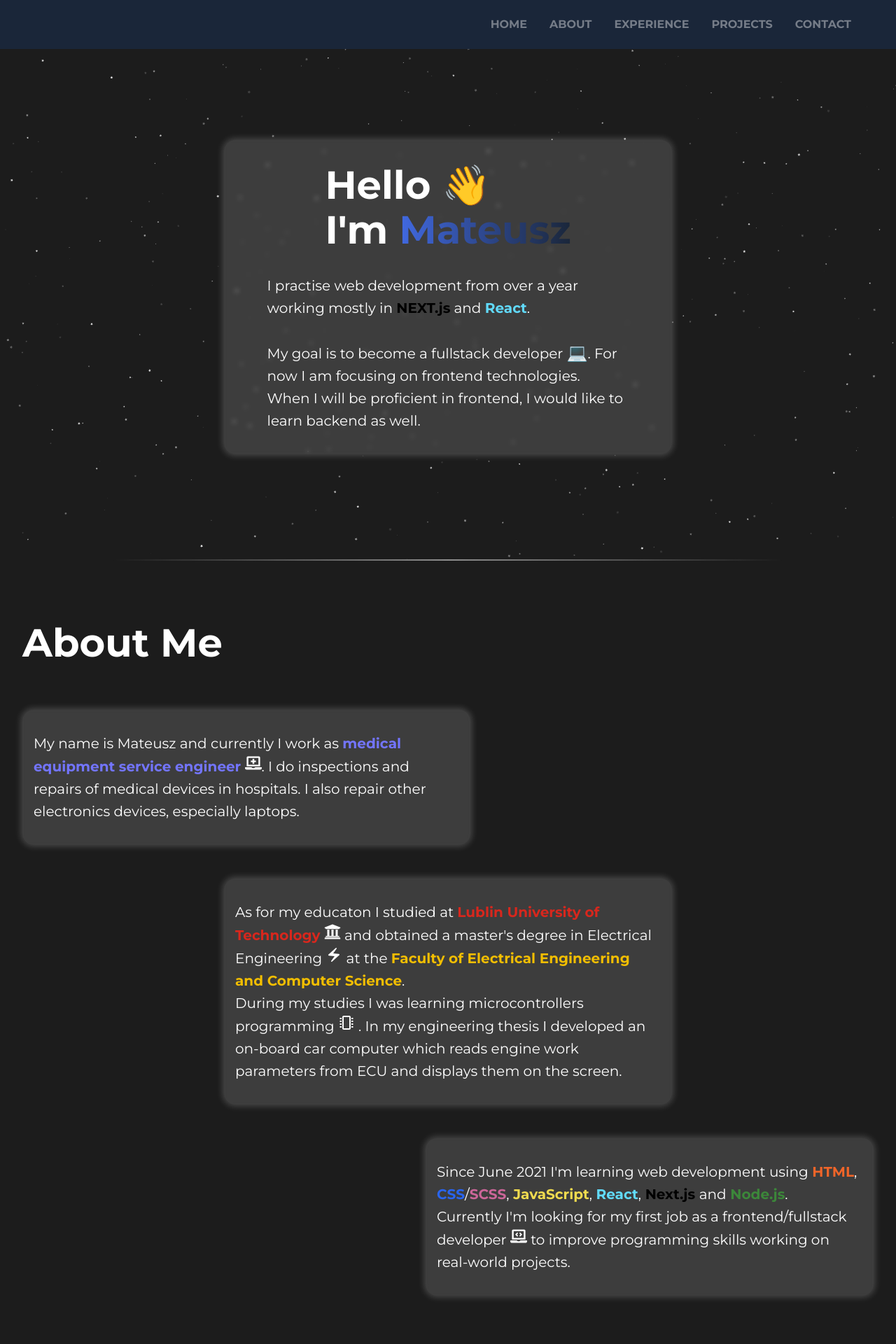
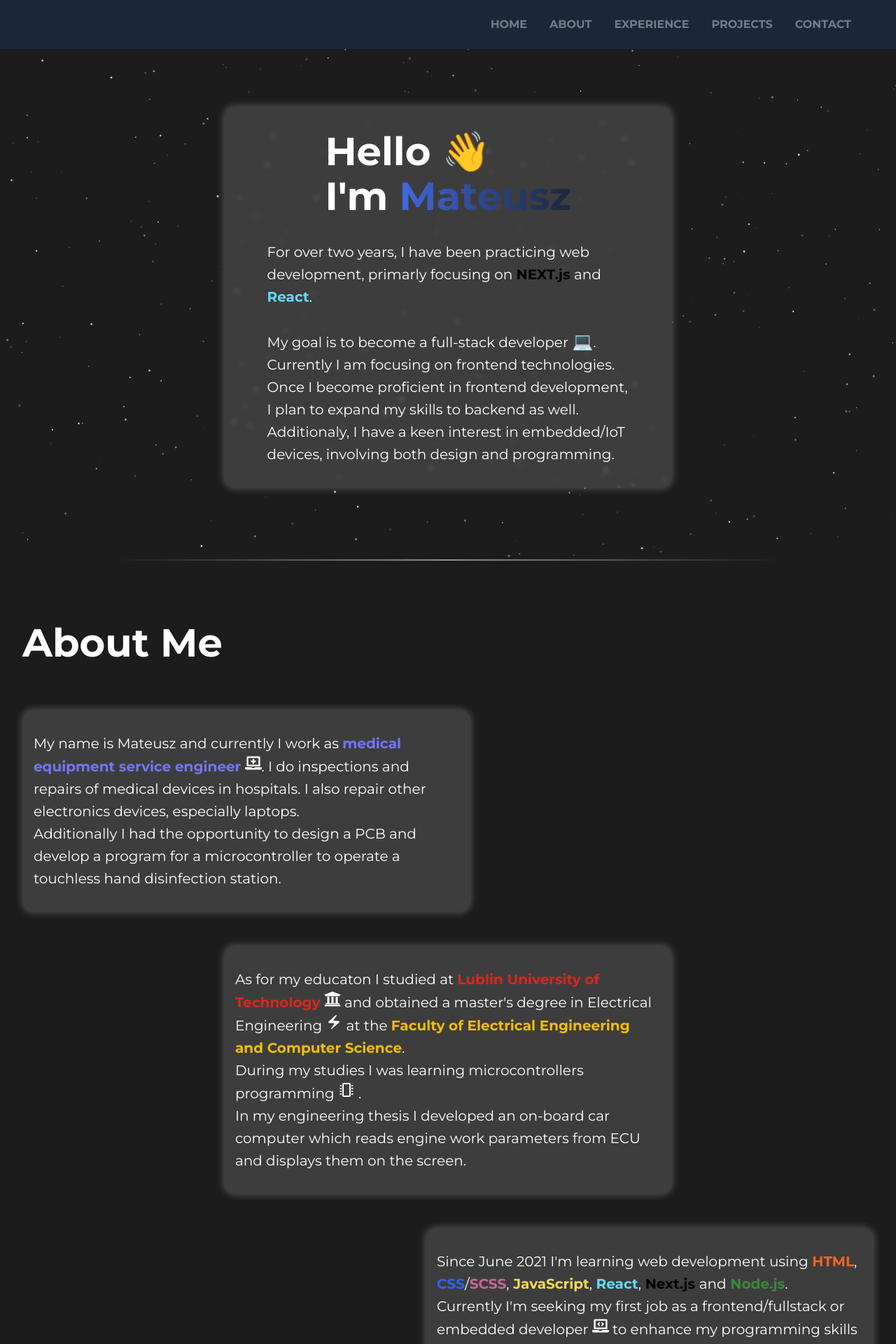
Before and after one commit to Mati2903/cvsite, a Next.js app: page / in a window 1280 px wide. Shown: the top 1920 px of the page at 70% size. Built offline with nearby package versions, Linux system fonts and the light colour scheme.

Commit message:
update content, add links in about card

```diff
--- a/src/components/About.js
+++ b/src/components/About.js
@@ -23,6 +23,10 @@ const About = () => {
 					<FaLaptopMedical />. I do inspections and repairs of medical devices
 					in hospitals. I also repair other electronics devices, especially
 					laptops.
+					<br />
+					Additionally I had the opportunity to design a PCB and develop a
+					program for a microcontroller to operate a touchless hand disinfection
+					station.
 				</p>
 			</motion.div>
 			<motion.div
@@ -52,9 +56,9 @@ const About = () => {
 					</a>
 					.<br />
 					During my studies I was learning microcontrollers programming{" "}
-					<BiMicrochip /> . In my engineering thesis I developed an on-board car
-					computer which reads engine work parameters from ECU and displays them
-					on the screen.
+					<BiMicrochip /> .<br />
+					In my engineering thesis I developed an on-board car computer which
+					reads engine work parameters from ECU and displays them on the screen.
 				</p>
 			</motion.div>
 			<motion.div
@@ -66,16 +70,37 @@ const About = () => {
 			>
 				<p className="about__card-paragraph">
 					Since June 2021 I&#8242;m learning web development using
-					<span className="html-color"> HTML</span>,
-					<span className="css-color"> CSS</span>/
-					<span className="scss-color">SCSS</span>,
-					<span className="js-color"> JavaScript</span>,
-					<span className="react-color"> React</span>,
-					<span className="nextjs-color"> Next.js </span>and
-					<span className="nodejs-color"> Node.js</span>. <br />
-					Currently I&#8242;m looking for my first job as a frontend/fullstack
-					developer <FaLaptopCode /> to improve programming skills working on
-					real-world projects.
+					<a href="https://www.w3schools.com/html/" target="__blank">
+						<span className="html-color"> HTML</span>
+					</a>
+					,
+					<a href="https://www.w3schools.com/css/" target="__blank">
+						<span className="css-color"> CSS</span>
+					</a>
+					/
+					<a href="https://sass-lang.com/" target="__blank">
+						<span className="scss-color">SCSS</span>
+					</a>
+					,
+					<a href="https://www.w3schools.com/js/" target="__blank">
+						<span className="js-color"> JavaScript</span>
+					</a>
+					,
+					<a href="https://react.dev/" target="__blank">
+						<span className="react-color"> React</span>
+					</a>
+					,
+					<a href="https://nextjs.org/" tagret="__blank">
+						<span className="nextjs-color"> Next.js </span>
+					</a>
+					and
+					<a href="https://nodejs.org/" target="__blank">
+						<span className="nodejs-color"> Node.js</span>
+					</a>
+					. <br />
+					Currently I&#8242;m seeking my first job as a frontend/fullstack or
+					embedded developer <FaLaptopCode /> to enhance my programming skills
+					by working on real-world projects.
 				</p>
 			</motion.div>
 		</section>
--- a/src/components/Homepage.js
+++ b/src/components/Homepage.js
@@ -12,7 +12,8 @@ const Homepage = () => {
 					<span className="heading__name">Mateusz</span>
 				</h1>
 				<p className="paragraph">
-					I practise web development from over a year working mostly in{" "}
+					For over two years, I have been practicing web development, primarly
+					focusing on{" "}
 					<a className="link next" href="https://nextjs.org/" target="__blank">
 						NEXT.js
 					</a>{" "}
@@ -27,11 +28,15 @@ const Homepage = () => {
 					.
 				</p>
 				<p className="paragraph">
-					My goal is to become a fullstack developer <span>&#128187;</span>. For
-					now I am focusing on frontend technologies.
+					My goal is to become a full-stack developer <span>&#128187;</span>.
 					<br />
-					When I will be proficient in frontend, I would like to learn backend
-					as well.
+					Currently I am focusing on frontend technologies.
+					<br />
+					Once I become proficient in frontend development, I plan to expand my
+					skills to backend as well.
+					<br />
+					Additionaly, I have a keen interest in embedded/IoT devices, involving
+					both design and programming.
 				</p>
 			</div>
 		</section>
--- a/src/constants/index.js
+++ b/src/constants/index.js
@@ -44,7 +44,7 @@ export const experience = [
 		title: "Medical devices service engineer",
 		company: "MMC Medical",
 		tasks:
-			"Inspections, diagnosing and repairing electronics failures in medical equipment (X-RAY, USG, patient monitors) and computer devices (mostly laptops)",
+			"Inspections, diagnosing and repairing electronics failures in medical equipment (CT, X-RAY, Ultrasound, patient monitors) and consumer electronics",
 		date: "2020 - present",
 		type: "work",
 	},
```
